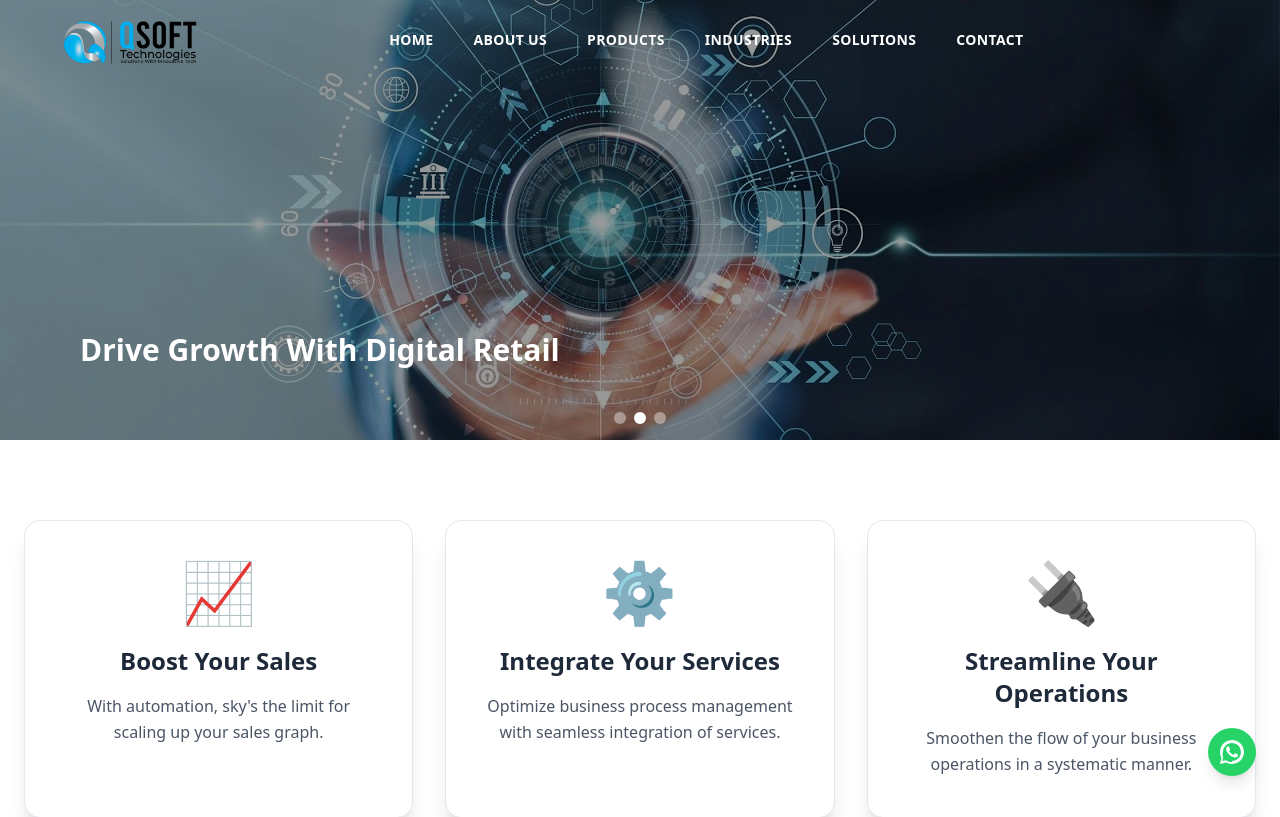
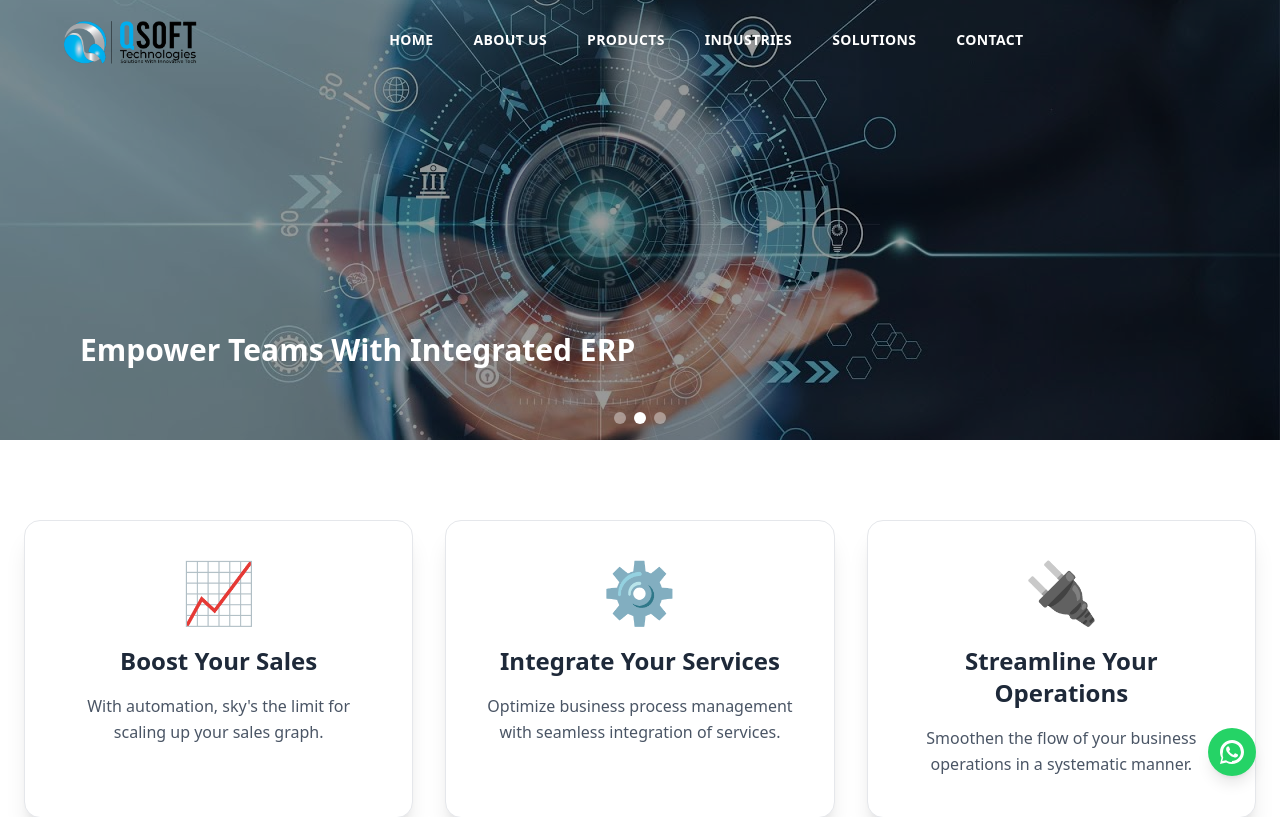
Before and after one commit to ShahzaibShahid0300/qsoft, a React (Vite) app: page / in a window 1280 px wide. Shown: the top 817 px of the page. Built offline with nearby package versions, Linux system fonts and the light colour scheme.

Commit message:
update the title of slider

```diff
--- a/src/components/HeroSlider.jsx
+++ b/src/components/HeroSlider.jsx
@@ -4,15 +4,15 @@ import { Helmet } from "react-helmet";
 const slides = [
   {
     image: "image/1.jpg",
-    title: "Orchestrate An Omnichannel Approach",
+    title: "Streamline Business Operations",
   },
   {
     image: "image/2.jpg",
-    title: "Drive Growth With Digital Retail",
+    title: "Empower Teams With Integrated ERP",
   },
   {
     image: "image/3.png",
-    title: "Deliver Personalized Journeys",
+    title: "Make Data-Driven Decisions",
   },
 ];
 
```
